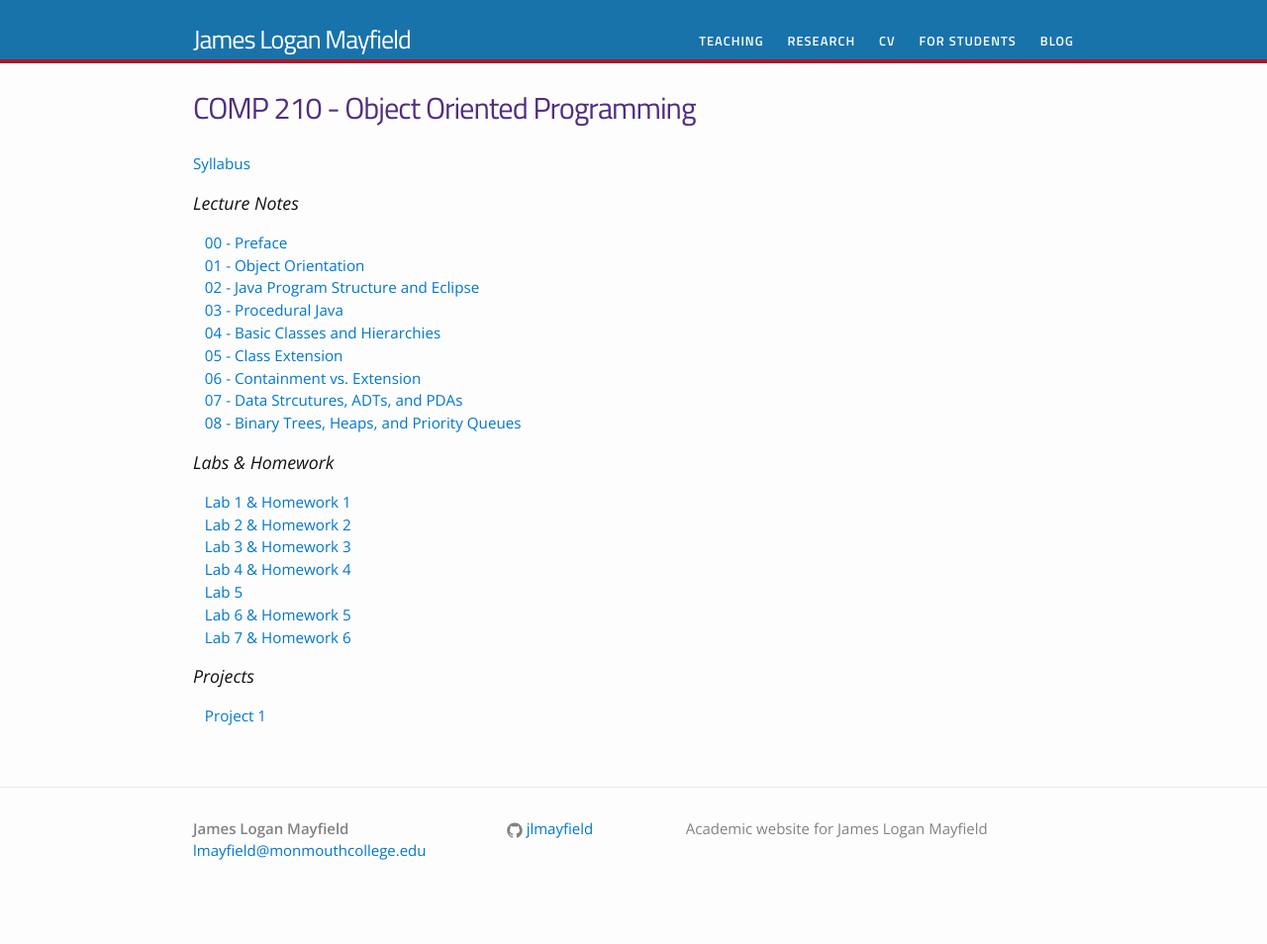
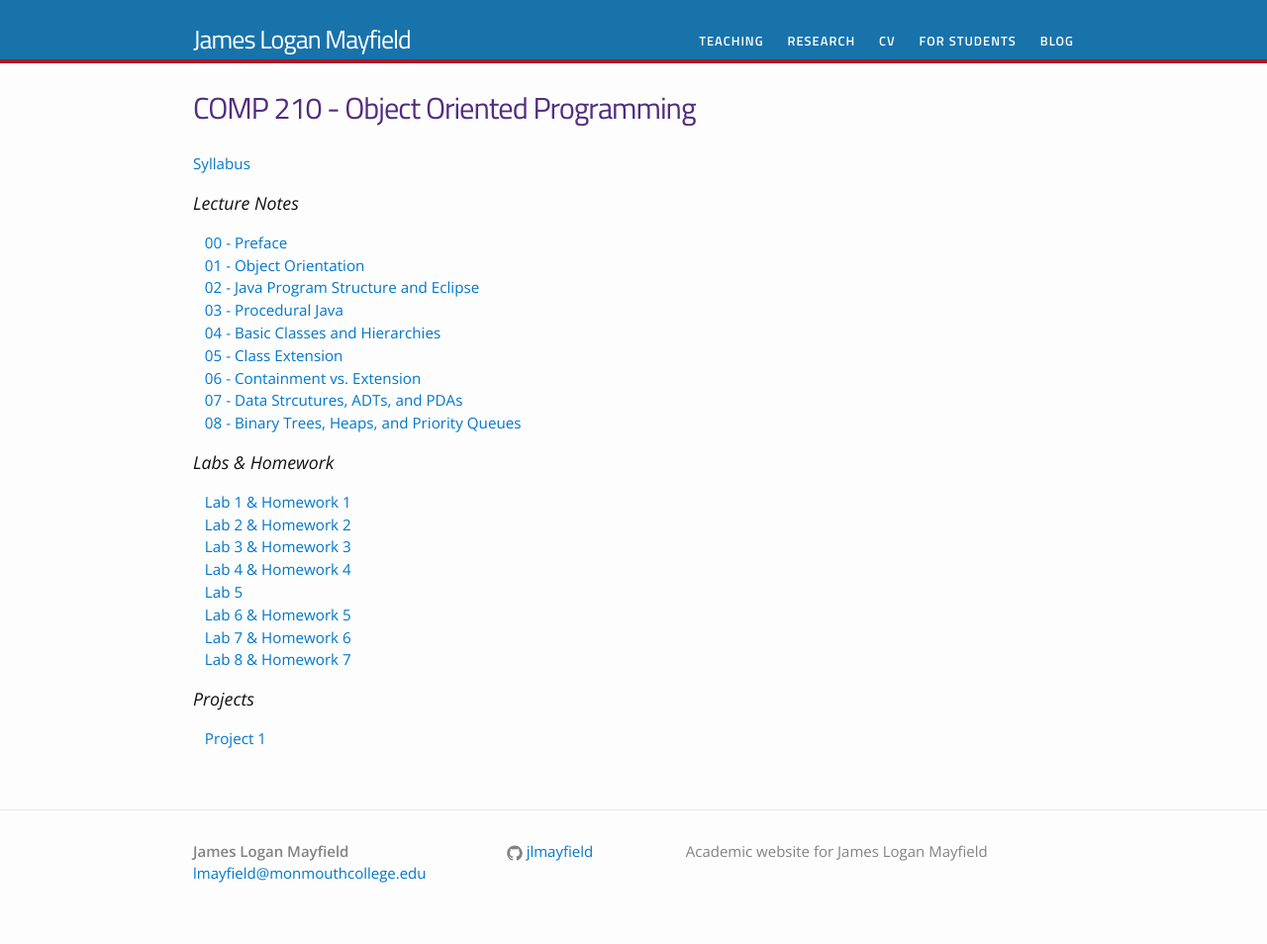
Before and after one commit to jlmayfield/jlmayfield.github.io, a Jekyll site: the page built from teaching/comp210.md, in a window 1280 px wide. Shown: the whole page at 99% size. Built offline with Jekyll 4.4.1, drawn with Linux system fonts in a browser that asks for light colours; before the commit the page ends 931 px from its top, so only the background shows below that.

Commit message:
added c210 lab8 sp17

```diff
--- a/teaching/comp210.md
+++ b/teaching/comp210.md
@@ -28,6 +28,7 @@ permalink: /teaching/COMP210/
 &nbsp;&nbsp;&nbsp;[Lab 5](/teaching/COMP210/labs/comp210-lab5.pdf)
 &nbsp;&nbsp;&nbsp;[Lab 6 & Homework 5](/teaching/COMP210/labs/comp210-lab6.pdf)
 &nbsp;&nbsp;&nbsp;[Lab 7 & Homework 6](/teaching/COMP210/labs/comp210-lab7.pdf)
+&nbsp;&nbsp;&nbsp;[Lab 8 & Homework 7](/teaching/COMP210/labs/comp210-lab7.pdf)
 
 
 
```
Also changed, not shown: 1 other file.
